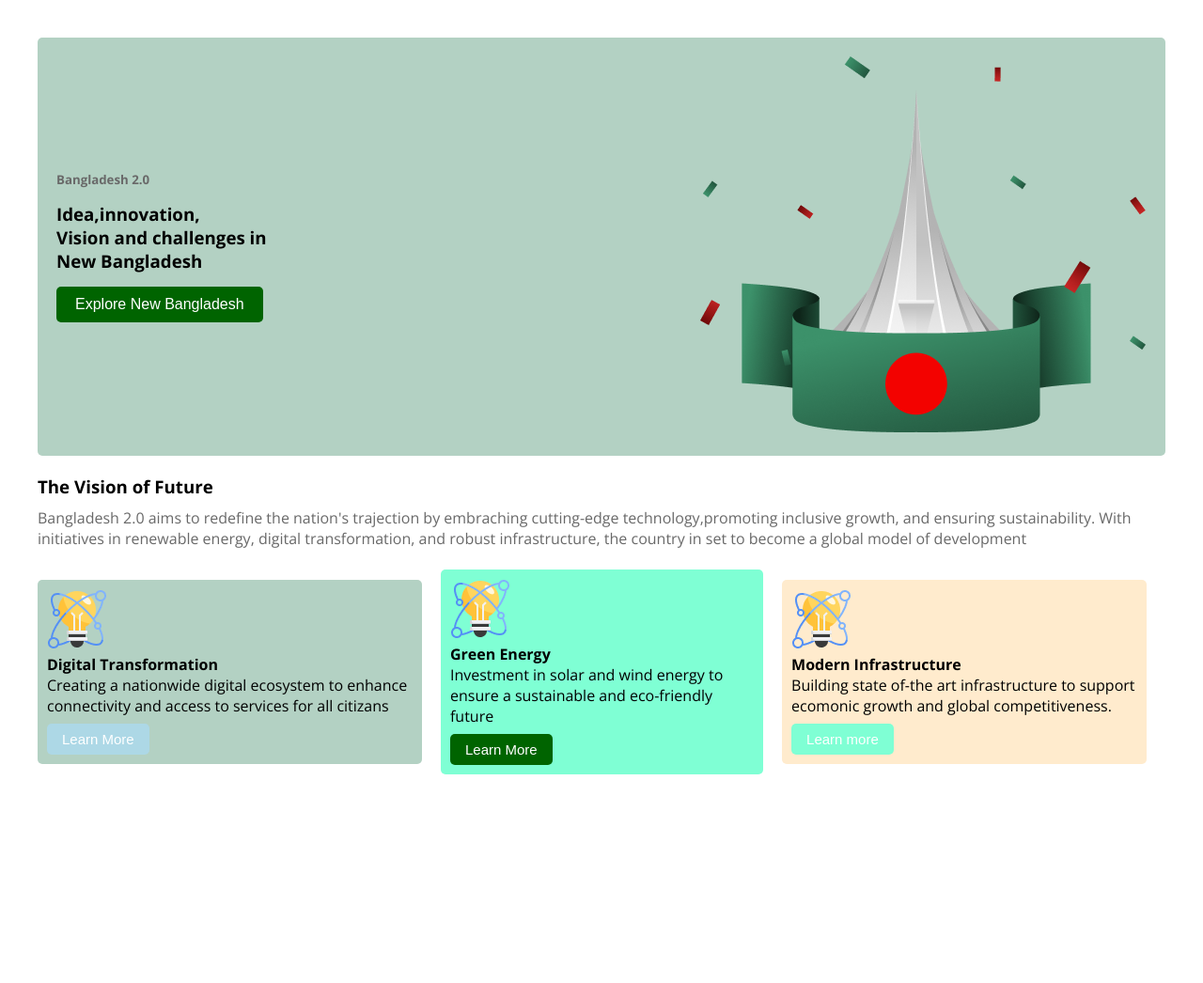
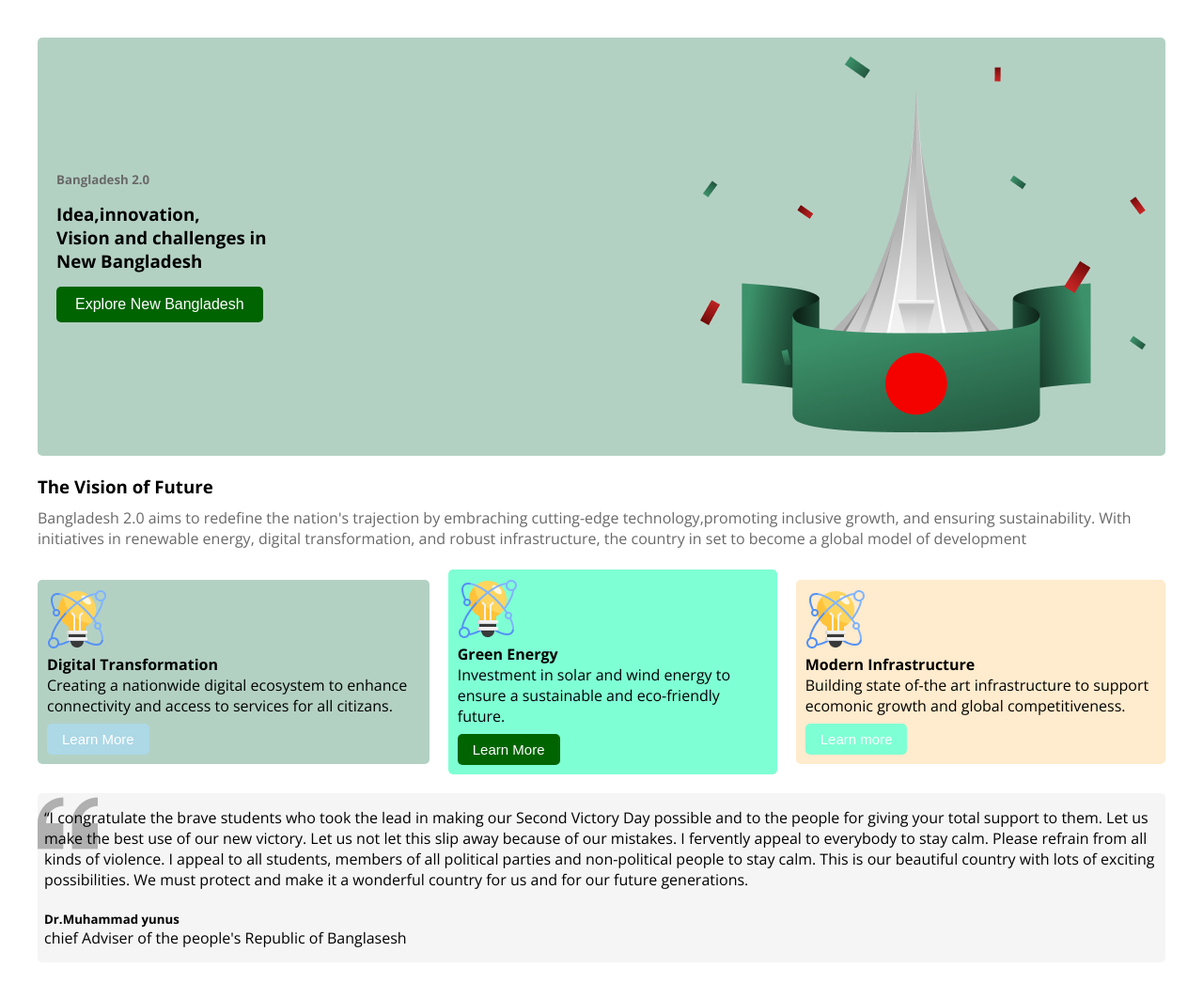
Before and after one commit to sirat2001/assignment-1, a plain HTML site: page index.html in a window 1280 px wide. Shown: the whole page at 94% size. Before the commit the page ends 864 px from the top, so only its background shows below. Drawn offline with nearby package versions, Linux system fonts and the light colour scheme.

Commit message:
Third commit

```diff
--- a/index.html
+++ b/index.html
@@ -1,14 +1,17 @@
 <!DOCTYPE html>
 <html lang="en">
+
 <head>
     <meta charset="UTF-8">
     <meta name="viewport" content="width=device-width, initial-scale=1.0">
     <title>Bangladesh 2.0</title>
     <link rel="preconnect" href="https://fonts.googleapis.com">
     <link rel="preconnect" href="https://fonts.gstatic.com" crossorigin>
-<link href="https://fonts.googleapis.com/css2?family=Open+Sans:ital,wght@0,300..800;1,300..800&display=swap" rel="stylesheet">
+    <link href="https://fonts.googleapis.com/css2?family=Open+Sans:ital,wght@0,300..800;1,300..800&display=swap"
+        rel="stylesheet">
     <link rel="stylesheet" href="styles/style.css">
 </head>
+
 <body class="font">
     <header>
         <div class="banner-text banner-margin banner">
@@ -31,14 +34,17 @@
         <div class="visson-of-future">
             <div>
                 <h3 class="headdign">The Vision of Future </h3>
-            <p class="text-color">Bangladesh 2.0 aims to redefine the nation's trajection by embraching cutting-edge technology,promoting inclusive growth, and ensuring sustainability. With initiatives in renewable energy, digital transformation, and robust infrastructure, the country in set to become a global model of development </p>
+                <p class="text-color">Bangladesh 2.0 aims to redefine the nation's trajection by embraching cutting-edge
+                    technology,promoting inclusive growth, and ensuring sustainability. With initiatives in renewable
+                    energy, digital transformation, and robust infrastructure, the country in set to become a global
+                    model of development </p>
                 <br>
             </div>
             <div class="prents-of-visionfuturebox">
                 <div class="digital">
                     <img src="image/card-icon.png" alt="">
                     <h4>Digital Transformation</h4>
-                    <p>Creating a nationwide digital ecosystem to enhance connectivity and access to services for all citizans</p>
+                    <p>Creating a nationwide digital ecosystem to enhance connectivity and access to services for all citizans.</p>
                     <button class="btn-digital">Learn More</button>
 
 
@@ -46,15 +52,15 @@
                 <div class="green">
                     <img src="image/card-icon.png" alt="">
                     <h4>Green Energy </h4>
-                    <p>Investment in solar and wind energy to ensure a sustainable and eco-friendly future </p>
+                    <p>Investment in solar and wind energy to ensure a sustainable and eco-friendly future.</p>
                     <button class="btn-green">Learn More </button>
 
                 </div>
-                <div
-                class="modern">
+                <div class="modern">
                     <img src="image/card-icon.png" alt="">
                     <h4>Modern Infrastructure</h4>
-                <p>Building state of-the art infrastructure to support ecomonic growth and global competitiveness.</p>
+                    <p>Building state of-the art infrastructure to support ecomonic growth and global competitiveness.
+                    </p>
                     <button class="btn-modern">Learn more</button>
 
 
@@ -62,6 +68,17 @@
 
 
             </div>
+            <div class="yunus">
+                <p>“I congratulate the brave students who took the lead in making our Second Victory Day possible and to the people for giving your total support to them. Let us make the best use of our new victory.  Let us not let this slip away because of our mistakes. I fervently appeal to everybody to stay calm. Please refrain from all kinds of violence. I appeal to all students, members of all political parties and non-political people to stay calm.  This is our beautiful country with lots of exciting possibilities. We must protect and make it a wonderful country for us and for our future generations.</p>
+                <br>
+                <h5>Dr.Muhammad yunus </h5>
+                <p>chief Adviser of the people's Republic of Banglasesh</p>
+
+
+
+            </div>
+
+
 
     </header>
     <main>
@@ -71,4 +88,5 @@
 
     </footer>
 </body>
+
 </html>
--- a/styles/style.css
+++ b/styles/style.css
@@ -68,7 +68,7 @@
     padding: 10px;
     background-color:blanchedalmond;
     border-radius: 5px;
-    margin-right: 20px;
+    /* margin-right: 20px; */
 
 }
 .btn-digital{
@@ -104,4 +104,15 @@
     display: flex;
     justify-content: space-around;
     align-items:center;
+    margin-bottom: 20px;
+
 }
+.yunus{
+    padding:15px 7px ;
+    background-color:whitesmoke;
+    border-radius: 5px;
+    margin-top: 20px;
+    background-image:url(/image/quote-bg.png)  ;
+    background-repeat: no-repeat;
+
+}
```
Lines whose indentation alone changed are shown as unchanged.
